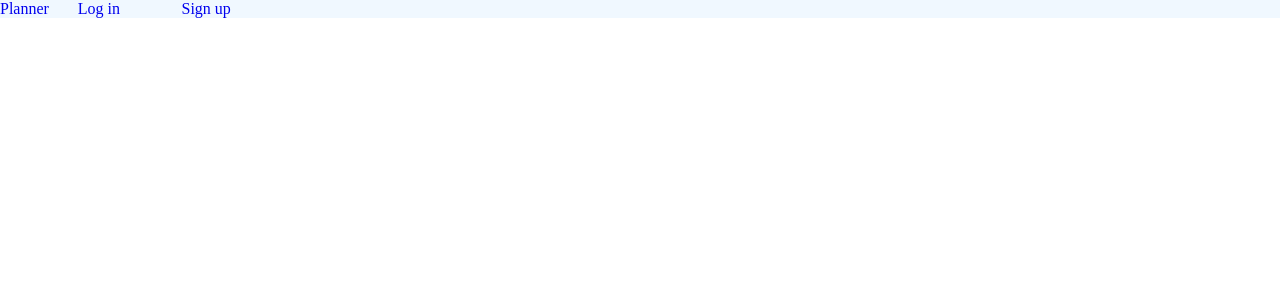
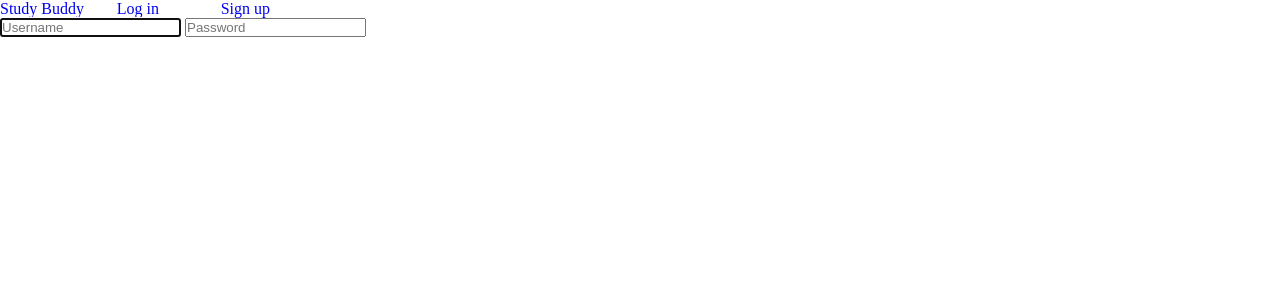
Before and after one commit to Poobly/day-planner, a Flask app: page /login in a window 1280 px wide. Shown: the top 300 px of the page. Run offline with Flask 3, Linux system fonts and the light colour scheme.

Commit message:
website structure and some html additions

```diff
--- a/app.py
+++ b/app.py
@@ -1,10 +1,11 @@
 from flask import Flask, render_template, request, redirect, session
 from flask_session import Session
 from werkzeug.security import check_password_hash, generate_password_hash
-
+from helpers import login_required
 
 app = Flask(__name__)
 Session(app)
+
 
 @app.route("/")
 def index():
@@ -33,3 +34,38 @@ def profile():
         return redirect("/")
     else:
         return render_template("profile.html")
+
+@app.route("/planner", methods=["GET", "POST"])
+def planner():
+    if request.method == "POST":
+        return redirect("/")
+    else:
+        return render_template("planner/planner.html")
+
+@app.route("/planner/calendar", methods=["GET", "POST"])
+def planner_calendar():
+    if request.method == "POST":
+        return redirect("/")
+    else:
+        return render_template("planner/calendar.html")
+
+@app.route("/planner/edit", methods=["GET", "POST"])
+def planner_edit():
+    if request.method == "POST":
+        return redirect("/")
+    else:
+        return render_template("planner/edit.html")
+
+@app.route("/pomodoro", methods=["GET", "POST"])
+def pomodoro():
+    if request.method == "POST":
+        return redirect("/")
+    else:
+        return render_template("pomodoro/pomodoro.html")
+
+@app.route("/pomodoro/progress", methods=["GET", "POST"])
+def pomodoro_progress():
+    if request.method == "POST":
+        return redirect("/")
+    else:
+        return render_template("pomodoro/progress.html")
--- a/static/styles.css
+++ b/static/styles.css
@@ -2,6 +2,10 @@
     box-sizing: border-box;
     margin: 0;
     padding: 0;
+}
+
+body, html, head {
+    height: 100vh;
 }
 
 a {
@@ -12,16 +16,26 @@ li {
     list-style: none;
 }
 
-.navbar {
+.header {
     background-color: aliceblue;
-    min-height: 5%;
+    min-height: max-content;
 }
 
 .container {
-    display: flex;
+
 }
 
-.nav-brand {
+.flex-col {
+    display: flex;
+    flex-direction: column;
+}
+
+.flex-row {
+    display: flex;
+    flex-direction: row;
+}
+
+.header-brand {
 
 }
 
--- a/templates/layout.html
+++ b/templates/layout.html
@@ -7,20 +7,34 @@
         <link href="/static/styles.css" rel="stylesheet">
     </head>
     <body>
-        <nav class="navbar">
-            <div class="container">
-                <a class="nav-brand " href="/">Planner</a>
-                <div class="">
+        <div class="container">
+            <header class="">
+                <nav class="nav-bar">
+                    <a class="header-brand " href="/">Study Buddy</a>
                     {% if session["user_id"] %}
-                        <a class="nav-item" href="/profile">
-                            <img class="user-image"></img>
-                        </a>
+                    <a class="nav-item" href="/planner">Planner</a>
+                    <a class="nav-item" href="/pomodoro">Pomodoro</a>
+                    <a class="nav-item" href="/profile">
+                        <img class="user-image"></img>
+                    </a>
                     {% endif %}
                     <a class="nav-item user-login" href="/login">Log in</a>
                     <a class="nav-item user-signup" href="/register">Sign up</a>
-                </div>
-            </div>
-        </nav>
+                <nav/>
+                {% if session["user_id"] and request.path == "/planner" %}
+                    <nav>
+                        <a class="lower-nav-item" href="/planner/calendar">Calendar</a>
+                        <a class="lower-nav-item" href="/planner/edit">Edit</a>
+                    </nav>
+                {% endif %}
+                {% if session["user_id"] and request.path == "/pomodoro" %}
+                    <nav>
+                        <a class="lower-nav-item" href="/pomodoro/timer">Timer</a>
+                        <a class="lower-nav-item" href="/pomodoro/progress">Pomodoro</a>
+                    </nav>
+                {% endif %}
+            </header>
+        </div>
         <main>
             {% block main %}{% endblock %}
         </main>
--- a/templates/login.html
+++ b/templates/login.html
@@ -1,5 +1,12 @@
 {% extends "layout.html" %}
 
+{% block title %}
+    Log in
+{% endblock %}
 
 {% block main %}
+<form>
+    <input type="text" name="username" placeholder="Username" autocomplete="off" autofocus>
+    <input type="password" name="password" placeholder="Password" autocomplete="off" autofocus>
+</form>
 {% endblock %}
--- a/templates/register.html
+++ b/templates/register.html
@@ -2,4 +2,10 @@
 
 
 {% block main %}
+<form >
+    <input type="text" name="username" placeholder="Username" autocomplete="off" autofocus>
+    <input type="password" name="password" placeholder="Password" autocomplete="off" autofocus>
+    <input type="password" name="confirmation" placeholder="Confirm Password" autocomplete="off" autofocus>
+    <button type="submit" >Submit</button>
+</form>
 {% endblock %}
```
Also changed, not shown: helpers.py (added, +10 -0 lines), templates/planner/edit.html (added, +8 -0 lines), templates/planner/planner.html (added, +8 -0 lines), templates/pomodoro/pomodoro.html (added, +8 -0 lines), templates/pomodoro/timer.html (added, +8 -0 lines).
